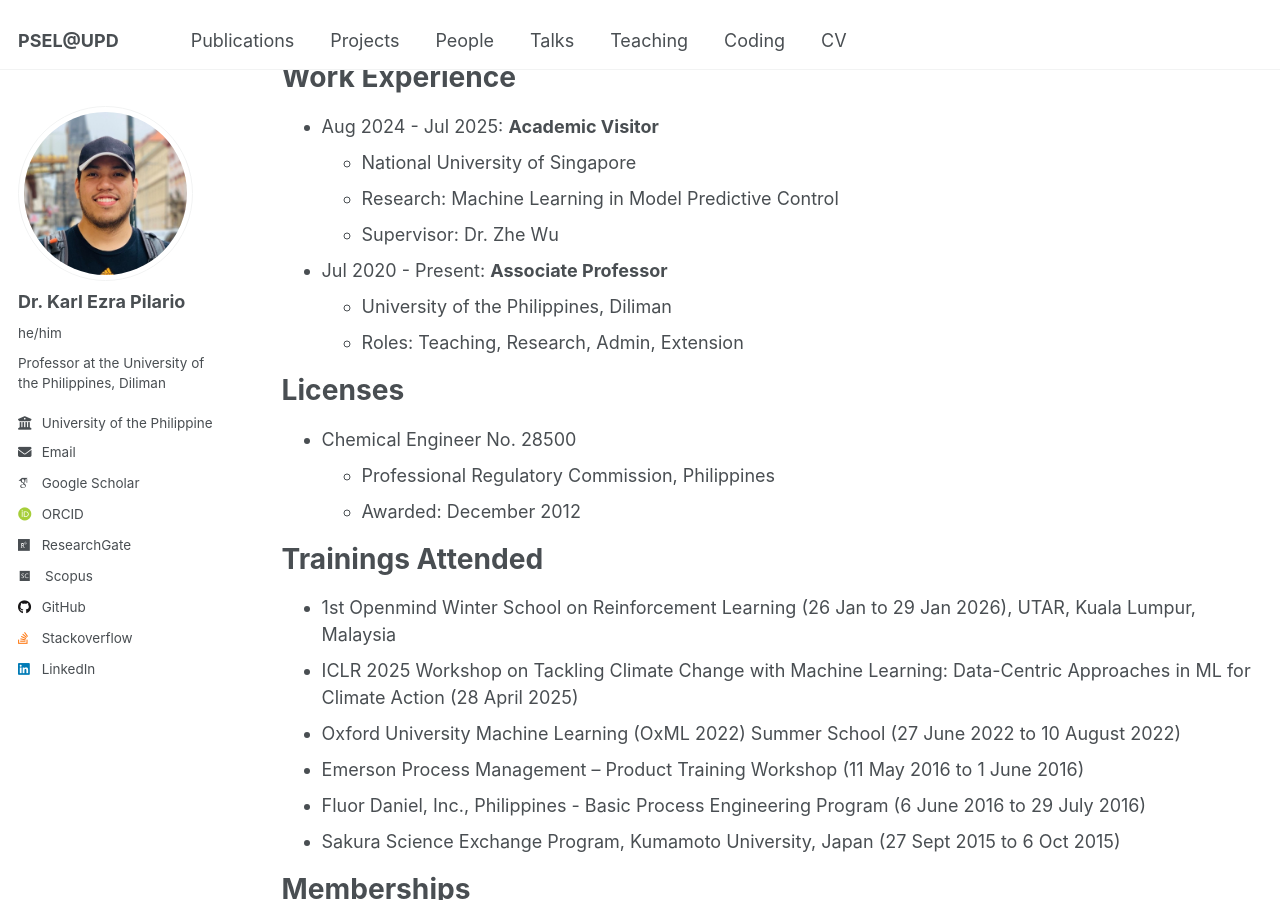
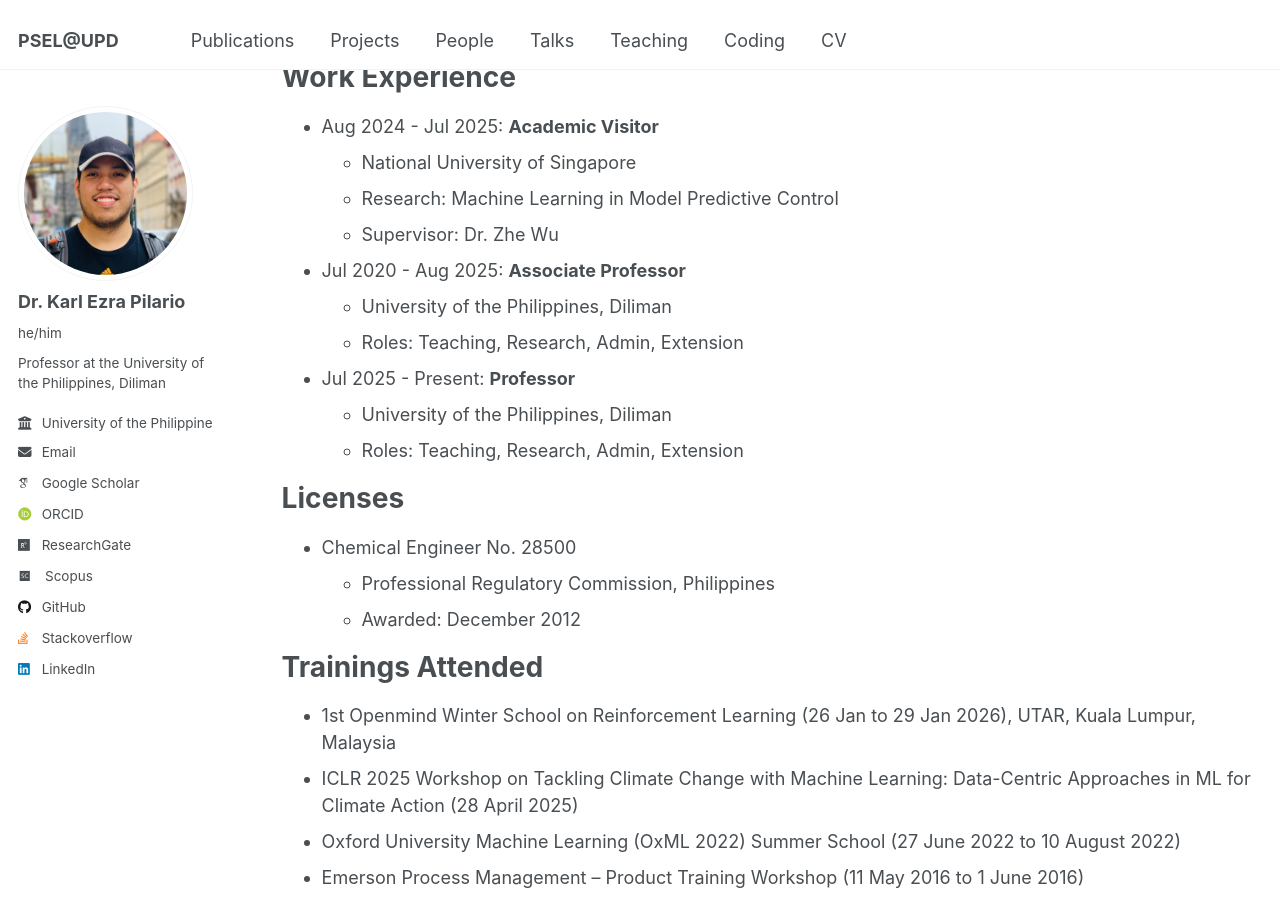
Before and after one commit to kspilario/kspilario.github.io, a Jekyll site: the page built from _pages/cv.md, in a window 1280 px wide and 900 px high, scrolled down 598 px. Built offline with Jekyll 4.4.1, drawn with Linux system fonts in a browser that asks for light colours; some web fonts are replaced.

Commit message:
Update cv.md

```diff
--- a/_pages/cv.md
+++ b/_pages/cv.md
@@ -30,7 +30,11 @@ Work Experience
   * Research: Machine Learning in Model Predictive Control
   * Supervisor: Dr. Zhe Wu
 
-* Jul 2020 - Present: **Associate Professor**
+* Jul 2020 - Aug 2025: **Associate Professor**
+  * University of the Philippines, Diliman
+  * Roles: Teaching, Research, Admin, Extension
+
+* Jul 2025 - Present: **Professor**
   * University of the Philippines, Diliman
   * Roles: Teaching, Research, Admin, Extension
 
```
